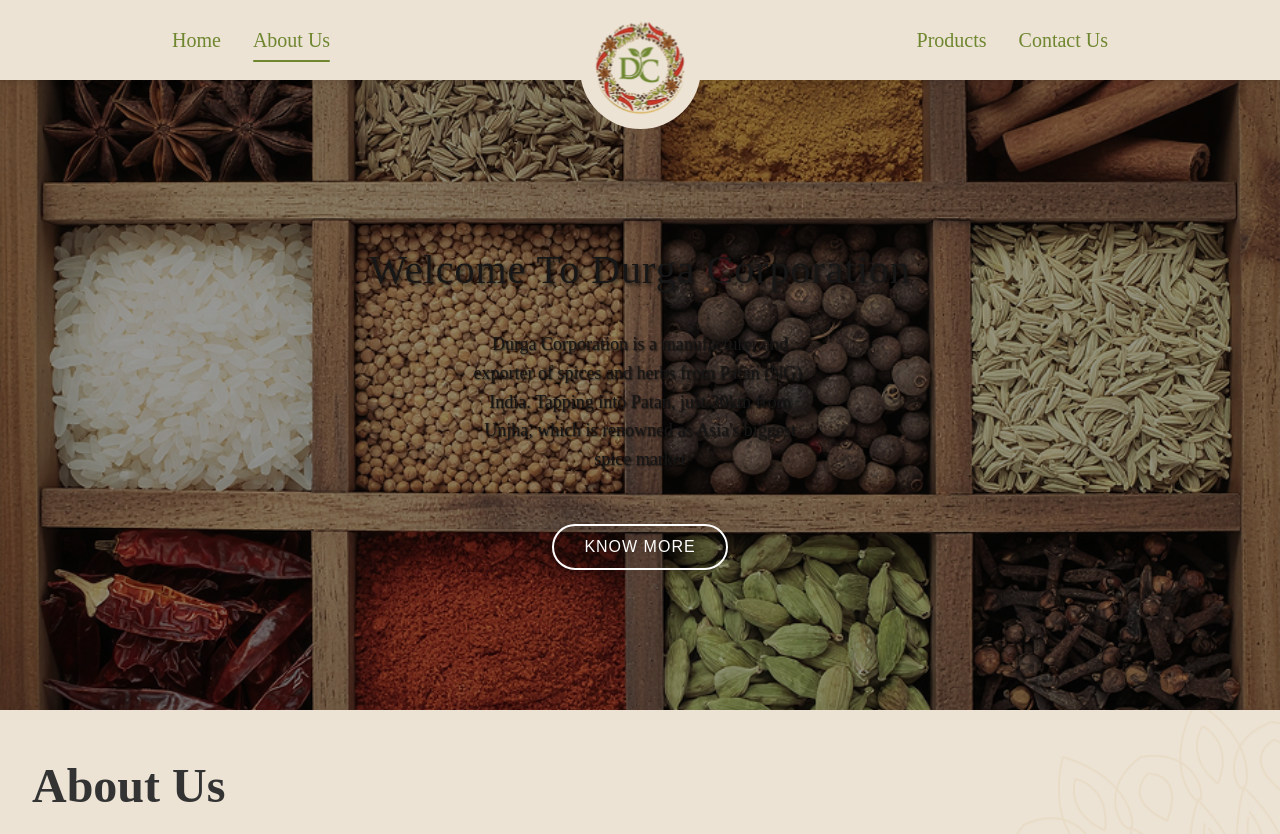
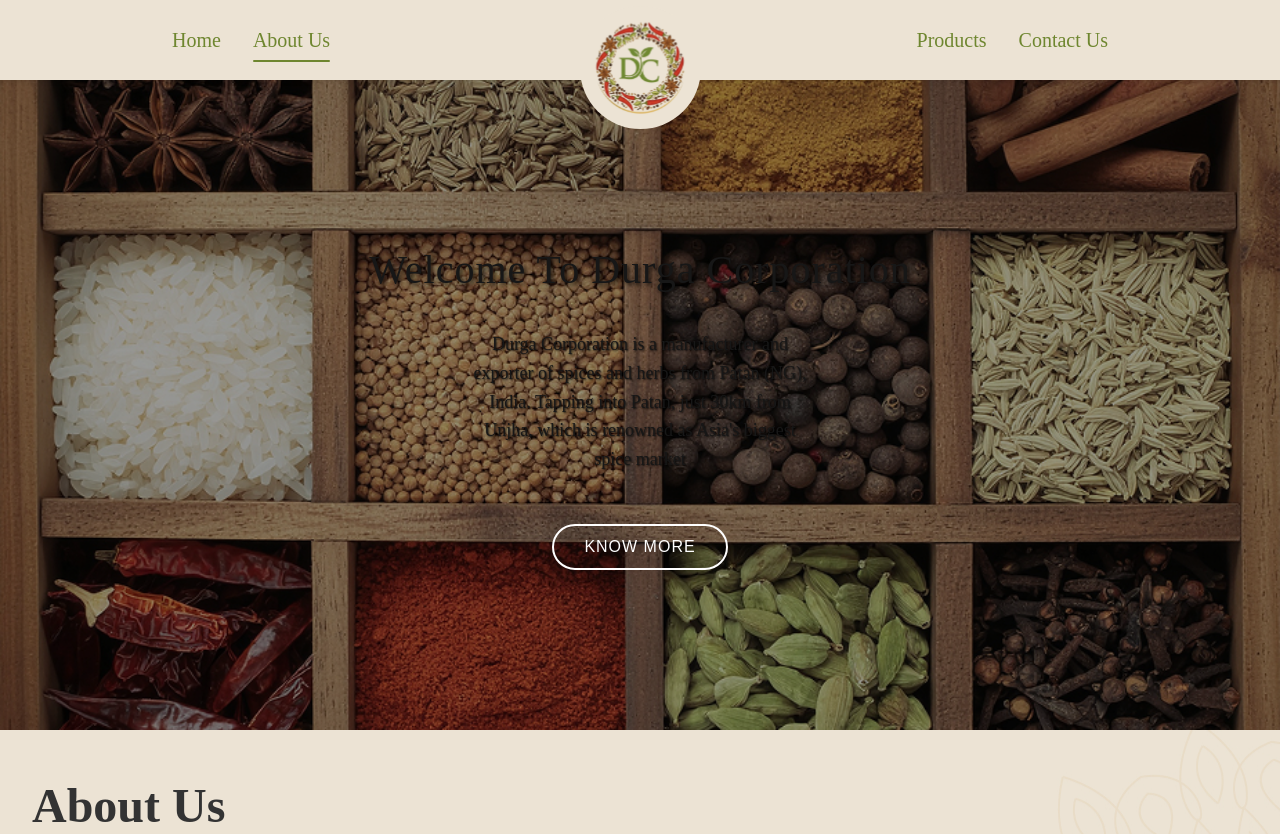
Before and after one commit to Shubh4mPatel/durgacorporation, a Next.js app: page /about-us in a window 1280 px wide. Shown: the top 834 px of the page. Built offline with nearby package versions, Linux system fonts and the light colour scheme; a web font is replaced by a local one.

Commit message:
Update padding in HeroSection CSS for improved layout

```diff
--- a/src/app/components/Hero-section/HeroSection.css
+++ b/src/app/components/Hero-section/HeroSection.css
@@ -26,7 +26,7 @@
     z-index: 2;
     position: relative;
     max-width: 1000px;
-    padding: 250px 0 140px 0;
+    padding: 250px 0 160px 0;
 }
 
 .main-title {
```
